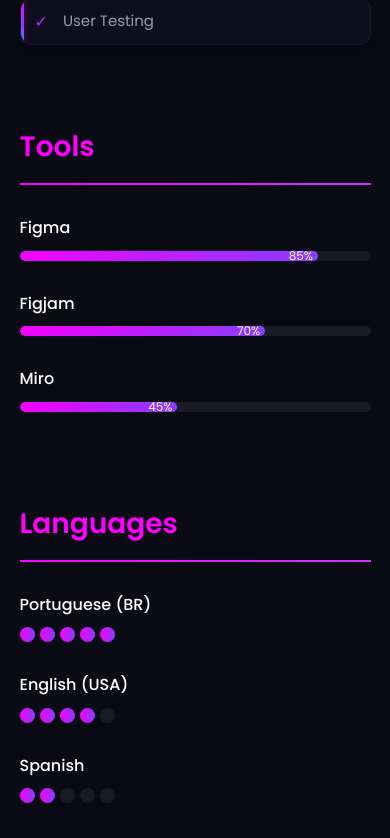
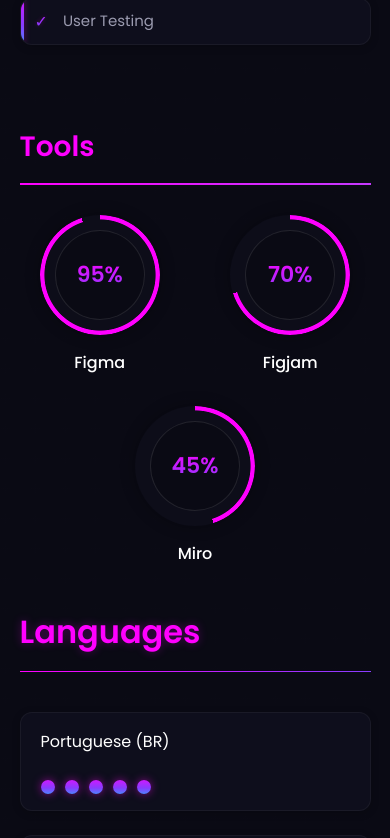
Before and after one commit to NatyMitsuko/portfolio, a plain HTML site: page index.html in a window 390 px wide. Shown: the part 4196-5034 px from the top of the page. Drawn offline with Linux system fonts and the light colour scheme.

Commit message:
Atualiza a seção de habilidades no portfólio de Natália Mitsuko, substituindo a apresentação das ferramentas por indicadores circulares e reorganizando a estrutura das linguagens. Melhora os estilos CSS para responsividade e estética, incluindo novos estilos para os círculos de progresso e ajustes nas classes de linguagem.

```diff
--- a/components/skills.html
+++ b/components/skills.html
@@ -51,29 +51,38 @@
         <div class="tools-languages">
             <div class="tools">
                 <h2>Tools</h2>
-                <div class="tool-item">
-                    <div class="tool-name">Figma</div>
-                    <div class="progress-bar">
-                        <div class="progress" style="width: 85%;">85%</div>
+                <div class="tools-grid">
+                    <div class="tool-circle">
+                        <div class="circle-progress" data-percentage="95">
+                            <div class="circle-inner">
+                                <div class="circle-number">95%</div>
                             </div>
                         </div>
-                <div class="tool-item">
-                    <div class="tool-name">Figjam</div>
-                    <div class="progress-bar">
-                        <div class="progress" style="width: 70%;">70%</div>
+                        <div class="tool-name">Figma</div>
+                    </div>
+                    <div class="tool-circle">
+                        <div class="circle-progress" data-percentage="70">
+                            <div class="circle-inner">
+                                <div class="circle-number">70%</div>
                             </div>
                         </div>
-                <div class="tool-item">
+                        <div class="tool-name">Figjam</div>
+                    </div>
+                    <div class="tool-circle">
+                        <div class="circle-progress" data-percentage="45">
+                            <div class="circle-inner">
+                                <div class="circle-number">45%</div>
+                            </div>
+                        </div>
                         <div class="tool-name">Miro</div>
-                    <div class="progress-bar">
-                        <div class="progress" style="width: 45%;">45%</div>
                     </div>
                 </div>
             </div>
 
             <div class="languages">
-                <h2>Languages</h2>
-                <div class="language-item">
+                <h2 class="languages-title">Languages</h2>
+                <div class="languages-grid">
+                    <div class="language-skill-item">
                         <div class="language-name">Portuguese (BR)</div>
                         <div class="language-level">
                             <span class="dot filled"></span>
@@ -83,27 +92,18 @@
                             <span class="dot filled"></span>
                         </div>
                     </div>
-                <div class="language-item">
+                    <div class="language-skill-item">
                         <div class="language-name">English (USA)</div>
                         <div class="language-level">
                             <span class="dot filled"></span>
                             <span class="dot filled"></span>
                             <span class="dot filled"></span>
-                        <span class="dot filled"></span>
-                        <span class="dot"></span>
-                    </div>
-                </div>
-                <div class="language-item">
-                    <div class="language-name">Spanish</div>
-                    <div class="language-level">
-                        <span class="dot filled"></span>
-                        <span class="dot filled"></span>
-                        <span class="dot"></span>
-                        <span class="dot"></span>
+                            <span class="dot half-filled"></span>
                             <span class="dot"></span>
                         </div>
                     </div>
                 </div>
             </div>
         </div>
+    </div>
 </section>
--- a/css/styles.css
+++ b/css/styles.css
@@ -386,7 +386,6 @@
 }
 
 .tool-name, .language-name {
-    margin-bottom: 10px;
     font-weight: 500;
     color: var(--white);
 }
@@ -412,18 +411,43 @@
 
 .language-level {
     display: flex;
-    gap: 5px;
+    gap: 10px;
+    align-items: center;
 }
 
 .dot {
-    width: 15px;
-    height: 15px;
+    width: 16px;
+    height: 16px;
     border-radius: 50%;
-    background-color: var(--dark-bg-light);
+    background-color: rgba(26, 26, 36, 0.8);
+    display: inline-block;
+    transition: all 0.2s ease;
 }
 
 .dot.filled {
-    background: linear-gradient(to right, #F400FF, #893CFF);
+    background: linear-gradient(to bottom, #ff00ff, #893cff, #00e5ff);
+    background-size: 100% 200%;
+    animation: gradientAnimation 3s ease infinite;
+    box-shadow: 0 0 8px rgba(255, 0, 255, 0.5);
+}
+
+.dot.half-filled {
+    background: linear-gradient(to right, #ff00ff 50%, rgba(26, 26, 36, 0.8) 50%);
+    box-shadow: 0 0 8px rgba(255, 0, 255, 0.3);
+    position: relative;
+    overflow: hidden;
+}
+
+.dot.half-filled::before {
+    content: '';
+    position: absolute;
+    top: 0;
+    left: 0;
+    width: 50%;
+    height: 100%;
+    background: linear-gradient(to bottom, #ff00ff, #893cff, #00e5ff);
+    background-size: 200% 200%;
+    animation: gradientAnimation 3s ease infinite;
 }
 
 /* Experience Section */
@@ -609,6 +633,25 @@
 
     .tools-languages {
         flex-direction: column;
+        gap: 40px;
+    }
+
+    .tools-grid {
+        gap: 20px;
+    }
+
+    .circle-progress {
+        width: 100px;
+        height: 100px;
+    }
+
+    .circle-inner {
+        width: 75px;
+        height: 75px;
+    }
+
+    .circle-number {
+        font-size: 18px;
     }
 
     .projects-grid {
@@ -623,6 +666,23 @@
     .hero-image::after {
         width: 320px;
         height: 520px;
+    }
+
+    .language-box {
+        padding: 15px 20px;
+    }
+
+    .language-info {
+        gap: 8px;
+    }
+
+    .dot {
+        width: 16px;
+        height: 16px;
+    }
+
+    .language-skill-item {
+        padding: 14px 20px;
     }
 }
 
@@ -687,6 +747,58 @@
 
     .skills-column {
         gap: 20px;
+    }
+
+    .tools-grid {
+        gap: 15px;
+    }
+
+    .circle-progress {
+        width: 80px;
+        height: 80px;
+    }
+
+    .circle-inner {
+        width: 60px;
+        height: 60px;
+    }
+
+    .circle-number {
+        font-size: 16px;
+    }
+
+    .language-box,
+    .language-skill-item {
+        padding: 12px 15px;
+    }
+
+    .language-box.skill-item,
+    .language-info {
+        flex-direction: column;
+        align-items: flex-start;
+        gap: 10px;
+        width: 100%;
+        margin-top: 8px;
+    }
+
+    .language-level {
+        margin-top: 5px;
+    }
+
+    .dot {
+        width: 14px;
+        height: 14px;
+    }
+
+    .language-skill-item {
+        padding: 16px 20px;
+        flex-direction: column;
+        align-items: flex-start;
+        gap: 15px;
+    }
+
+    .language-level {
+        margin-top: 5px;
     }
 }
 
@@ -873,3 +985,174 @@
         font-size: 14px;
     }
 }
+
+/* Estilos para os indicadores circulares */
+.tools-grid {
+    display: flex;
+    justify-content: space-around;
+    flex-wrap: wrap;
+    gap: 30px;
+    margin-top: 30px;
+}
+
+.tool-circle {
+    display: flex;
+    flex-direction: column;
+    align-items: center;
+    gap: 15px;
+}
+
+.circle-progress {
+    width: 120px;
+    height: 120px;
+    border-radius: 50%;
+    background: rgba(16, 16, 30, 0.5);
+    position: relative;
+    display: flex;
+    align-items: center;
+    justify-content: center;
+    box-shadow: 0 0 15px rgba(0, 0, 0, 0.3);
+}
+
+.circle-progress::before {
+    content: '';
+    position: absolute;
+    top: 0;
+    left: 0;
+    width: 100%;
+    height: 100%;
+    border-radius: 50%;
+    background: conic-gradient(var(--primary) var(--percentage), transparent var(--percentage));
+    mask: radial-gradient(transparent 65%, black 66%);
+    -webkit-mask: radial-gradient(transparent 65%, black 66%);
+}
+
+.circle-progress[data-percentage="95"] {
+    --percentage: 95%;
+}
+
+.circle-progress[data-percentage="70"] {
+    --percentage: 70%;
+}
+
+.circle-progress[data-percentage="45"] {
+    --percentage: 45%;
+}
+
+.circle-inner {
+    width: 90px;
+    height: 90px;
+    border-radius: 50%;
+    background: var(--dark-bg);
+    display: flex;
+    align-items: center;
+    justify-content: center;
+    position: relative;
+    z-index: 2;
+    border: 1px solid rgba(255, 255, 255, 0.1);
+}
+
+.circle-number {
+    color: var(--primary);
+    font-weight: 600;
+    font-size: 22px;
+    background: linear-gradient(to bottom, #ff00ff, #893cff);
+    -webkit-background-clip: text;
+    -webkit-text-fill-color: transparent;
+    background-clip: text;
+}
+
+.tool-name {
+    color: var(--white);
+    font-size: 16px;
+    font-weight: 500;
+    text-align: center;
+}
+
+/* Language styles */
+h2.languages-title {
+    color: var(--primary-color);
+    margin-bottom: 30px;
+    position: relative;
+    padding-bottom: 15px;
+    font-size: 32px;
+    text-shadow: 0px 0px 10px rgba(244, 5, 255, 0.3);
+}
+
+h2.languages-title::after {
+    content: '';
+    position: absolute;
+    bottom: 0;
+    left: 0;
+    width: 100%;
+    height: 1px;
+    background: linear-gradient(to right, var(--primary-color), #893CFF);
+}
+
+.languages-grid {
+    display: grid;
+    grid-template-columns: repeat(1, 1fr);
+    gap: 24px;
+    margin-top: 40px;
+}
+
+.language-box {
+    display: flex;
+    align-items: center;
+}
+
+.language-info {
+    display: flex;
+    flex-direction: column;
+    gap: 10px;
+}
+
+.language-level {
+    display: flex;
+    gap: 10px;
+    align-items: center;
+}
+
+.language-skill-item {
+    background-color: rgba(16, 16, 30, 0.85);
+    border-radius: 12px;
+    padding: 22px 25px;
+    box-shadow: 0 2px 8px rgba(0, 0, 0, 0.2);
+    border: 1px solid rgba(255, 255, 255, 0.05);
+    position: relative;
+    overflow: hidden;
+    display: flex;
+    justify-content: space-between;
+    align-items: center;
+    margin-bottom: 0;
+}
+
+.language-name {
+    color: var(--white);
+    font-size: 16px;
+    font-weight: 400;
+}
+
+.language-level {
+    display: flex;
+    gap: 10px;
+    align-items: center;
+}
+
+@media (max-width: 576px) {
+    .language-skill-item {
+        padding: 16px 20px;
+        flex-direction: column;
+        align-items: flex-start;
+        gap: 15px;
+    }
+
+    .language-level {
+        margin-top: 10px;
+    }
+
+    .dot {
+        width: 14px;
+        height: 14px;
+    }
+}
```
Lines whose indentation alone changed are shown as unchanged.
